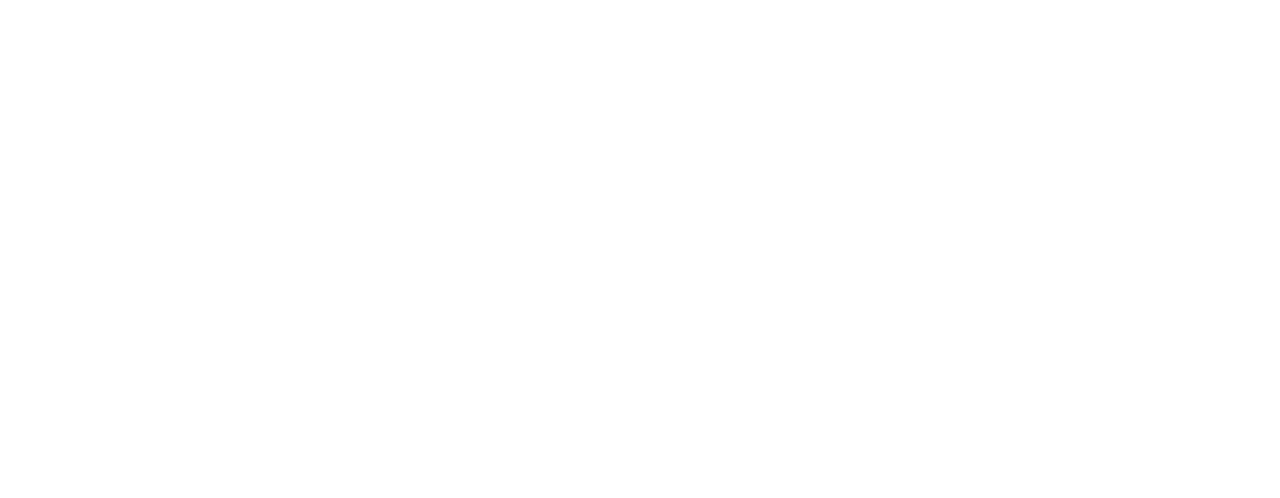
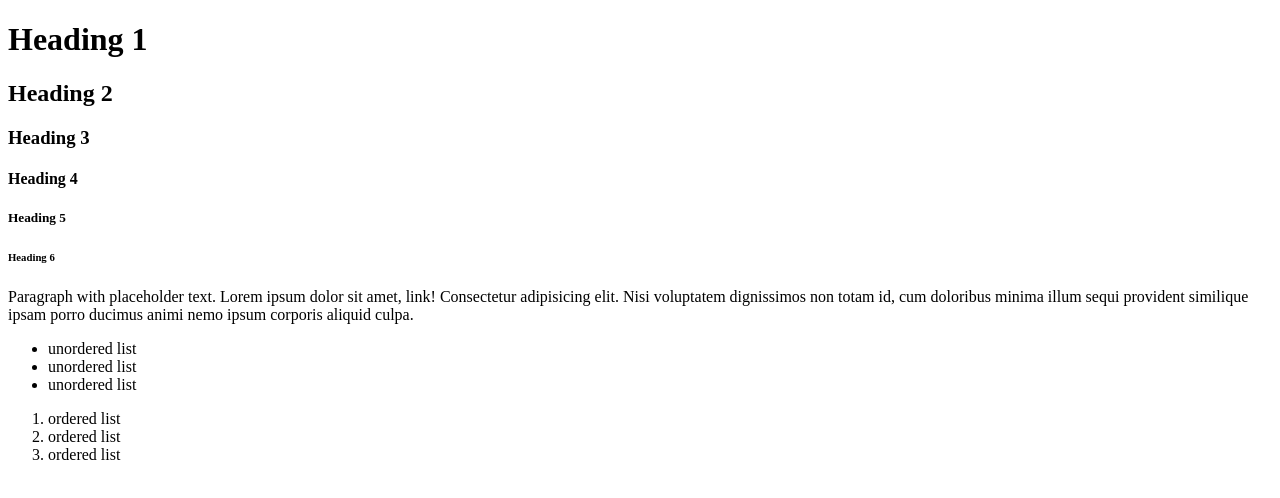
Before and after one commit to tamiru-mamo/githubtest1, a plain HTML site: page index.html in a window 1280 px wide. Drawn offline with Linux system fonts and the light colour scheme.

Commit message:
Update index.html

```diff
--- a/index.html
+++ b/index.html
@@ -7,6 +7,24 @@
     <title>Document</title>
 </head>
 <body>
-
+    <h1> Heading 1</h1>
+    <h2>Heading 2</h2>
+    <h3>Heading 3</h3>
+    <h4>Heading 4</h4>
+    <h5>Heading 5</h5>
+    <h6>Heading 6</h6>
+<p>Paragraph with placeholder text. Lorem ipsum dolor sit amet, link! Consectetur adipisicing elit.
+    Nisi voluptatem dignissimos non totam id, cum doloribus minima illum sequi provident similique ipsam porro ducimus animi nemo ipsum
+    corporis aliquid culpa.</p>
+<ul>
+    <li>unordered list</li>
+    <li>unordered list</li>
+    <li>unordered list</li>
+</ul>
+<Ol>
+    <li>ordered list</li>
+    <li>ordered list</li>
+    <li>ordered list</li>
+</Ol>
 </body>
 </html>
```
